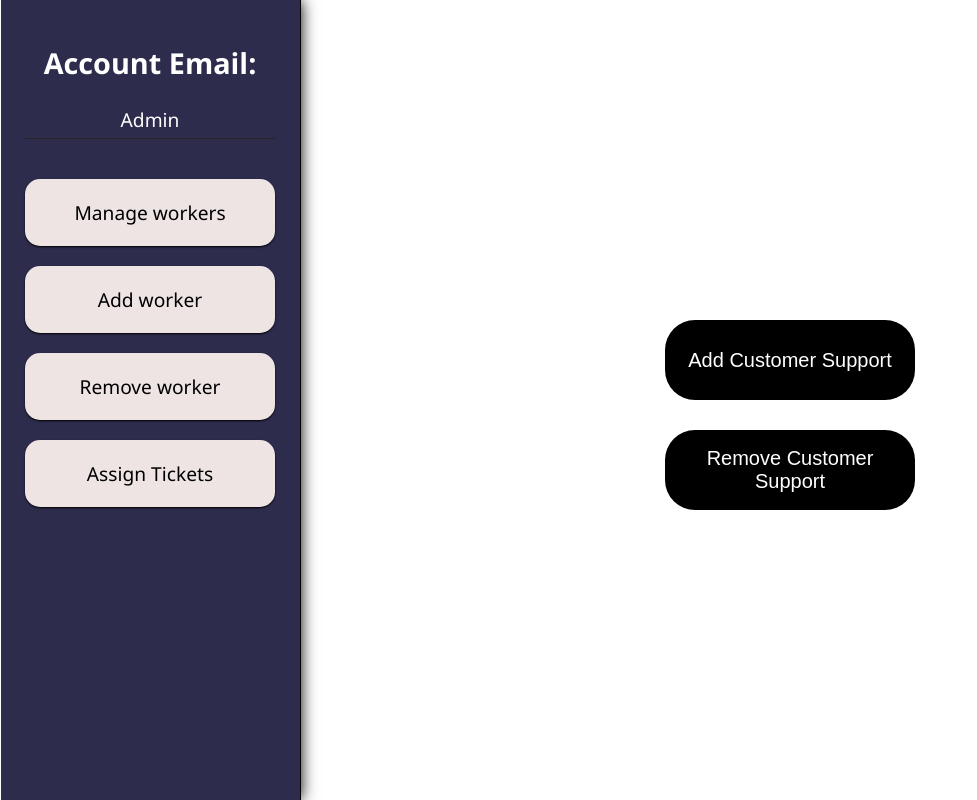
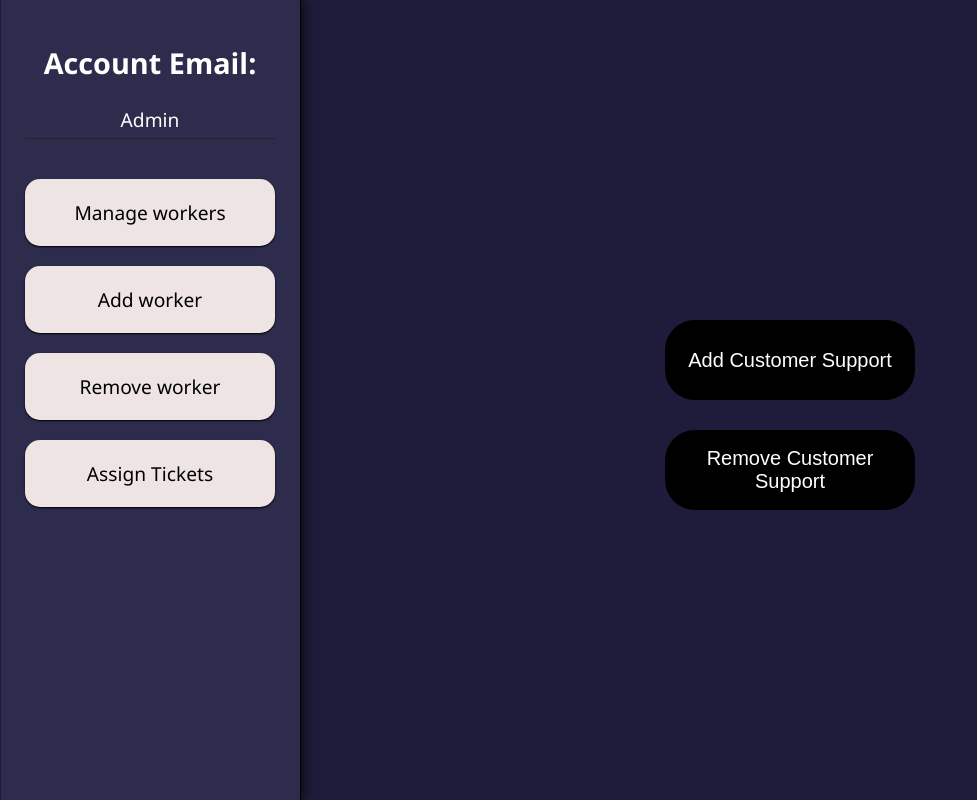
Before and after one commit to davezargar/CRM, a React (Vite) app in the folder client/: page /admin-panel in a window 1280 px wide. Shown: the whole page, without its empty margins (0-977 px from the left). Built offline with nearby package versions, Linux system fonts and the light colour scheme.

Commit message:
lil bit of recoloring

```diff
--- a/client/src/style/CreateTicket.css
+++ b/client/src/style/CreateTicket.css
@@ -1,3 +1,11 @@
+body {
+    background-color: rgb(30, 28, 58);
+}
+
+h1{
+    color: white;
+}
+
 #createTicket {
     display: grid;
     justify-content: center;
@@ -7,4 +15,5 @@
     background-color: grey;
     padding: 20px;
     border-radius: 10px;
+    background-color: rgb(46, 44, 77);
 }
--- a/client/src/style/Login.css
+++ b/client/src/style/Login.css
@@ -10,6 +10,7 @@ body {
     justify-content: center;
     height: 100vh;
     width: 100%;
+    background-color: rgb(30, 28, 58);
 }
 
 .registerCon {
@@ -33,7 +34,7 @@ body {
 
 
 .inputCon {
-    background-color: rgb(255, 255, 255);
+    background-color: rgb(46, 44, 77);
     display: flex;
     flex-direction: column;
     align-items: center;
--- a/client/src/style/TicketDisplayActive.css
+++ b/client/src/style/TicketDisplayActive.css
@@ -44,6 +44,7 @@
             position: sticky;
             top: 0;
             z-index: 10;
+            color: white;
         }
 
         th:not(:last-child):after{
--- a/client/src/style/adminPanel.css
+++ b/client/src/style/adminPanel.css
@@ -2,6 +2,7 @@
     display: grid;
     grid-auto-columns: 1fr 4fr;
     grid-template-areas: "navBar main";
+    background-color: rgb(30, 28, 58);
 }
 
 #admin-panel-main {
```
